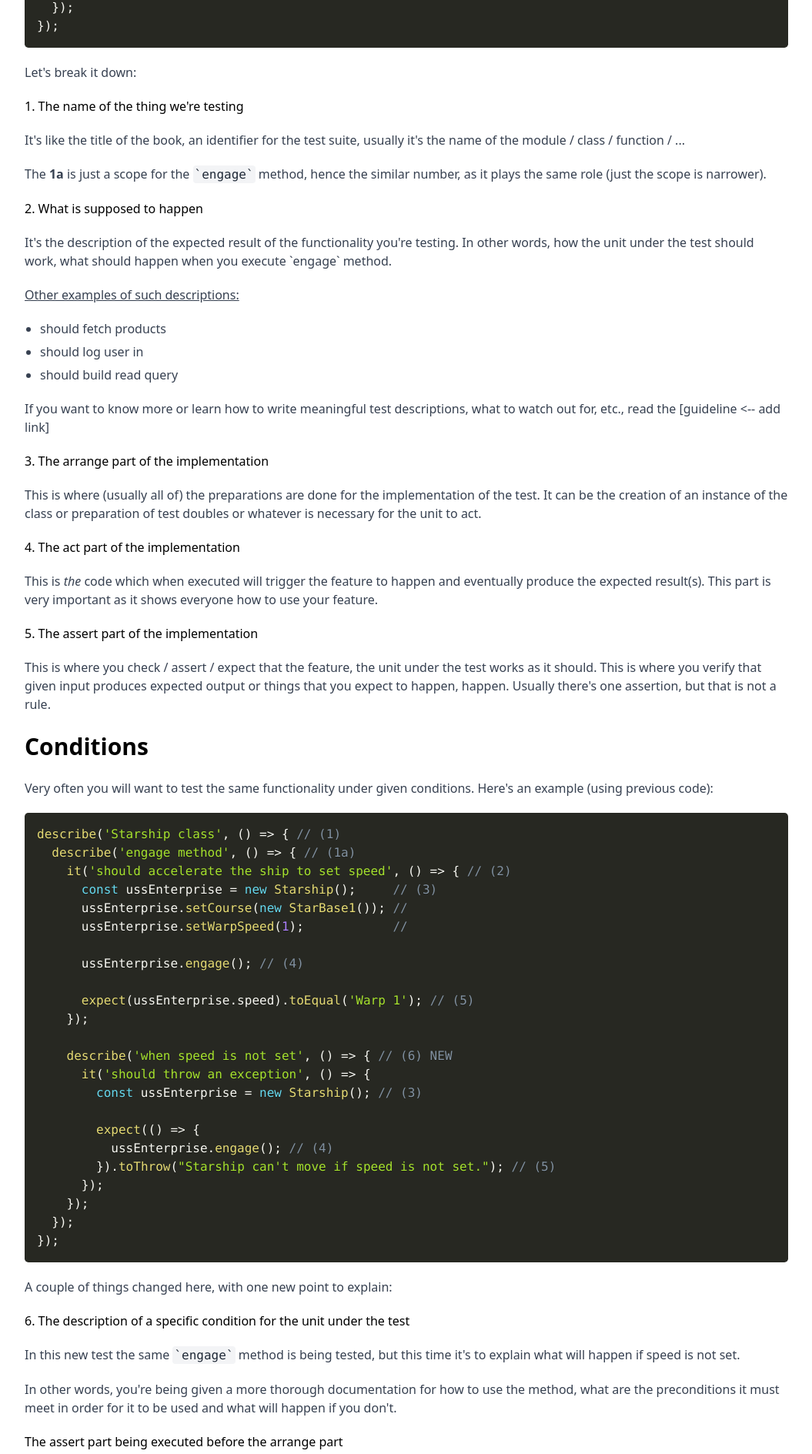
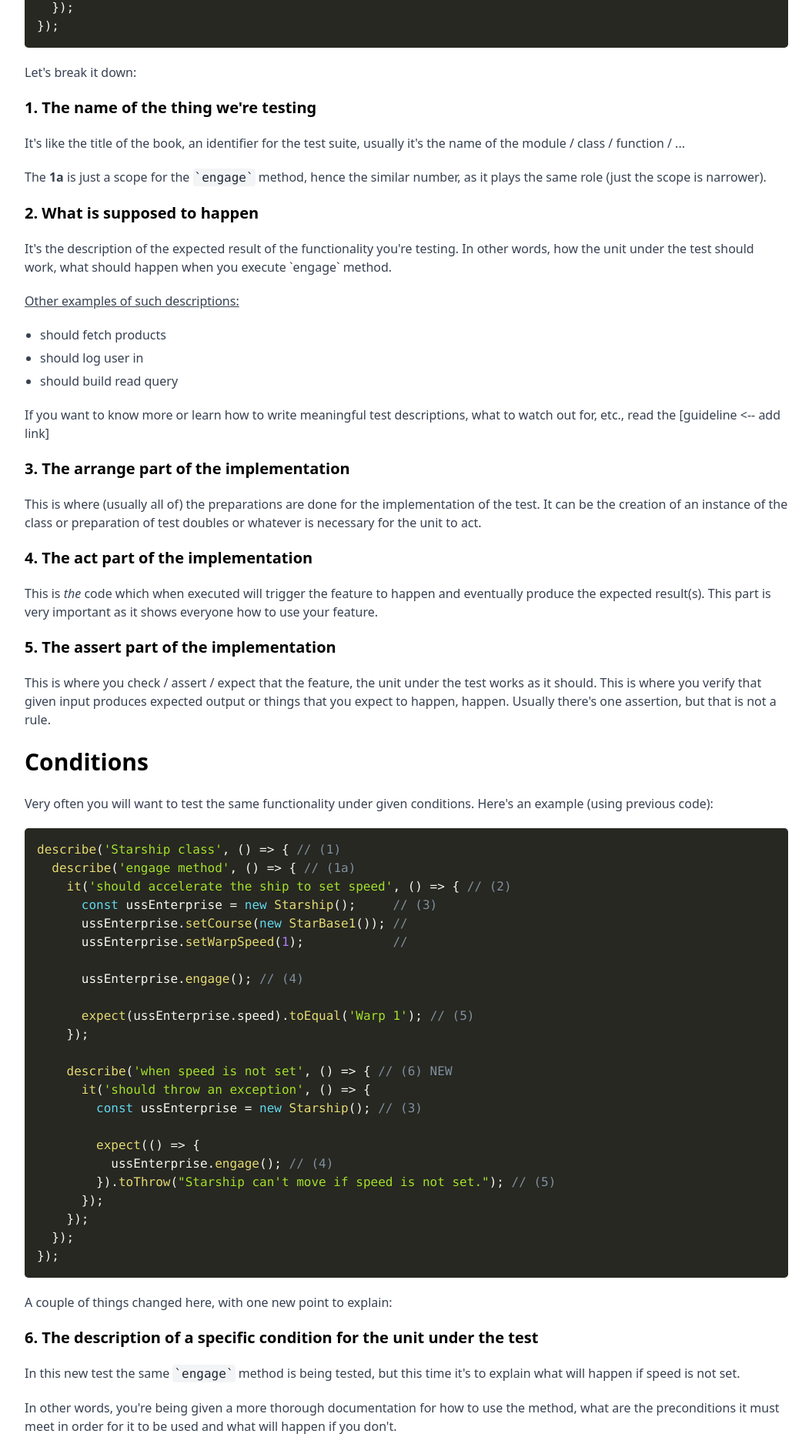
Before and after one commit to smolak/howtotest, a Next.js app: page /structure-of-a-test-suite-and-what-to-watch-out-for in a window 1280 px wide. Shown: the part 816-2705 px from the top of the page at 77% size, without its empty margins (112-1167 px from the left). Built offline with nearby package versions, Linux system fonts and the light colour scheme.

Commit message:
Add section-title and section-subtitle component's styles

```diff
--- a/pages/implementation-detail-in-tests-description.js
+++ b/pages/implementation-detail-in-tests-description.js
@@ -15,7 +15,7 @@ export default function ImplementationDetailInTestsDescription() {
             (Problems with) implementation detail in test's description
           </h1>
           <section>
-            <h3 className="text-3xl font-black leading-normal">Problematic test</h3>
+            <h3 className="section-title">Problematic test</h3>
             <p>
               Let's take a look at this small test suite for <code>omit</code> function:
             </p>
@@ -71,7 +71,7 @@ export default function ImplementationDetailInTestsDescription() {
           </section>
 
           <section>
-            <h3 className="text-3xl font-black leading-normal">Applying solution</h3>
+            <h3 className="section-title">Applying solution</h3>
 
             <p>
               First of all <code>`name`</code> is an implementation detail and should only serve as an example in, well,
@@ -227,7 +227,7 @@ export default function ImplementationDetailInTestsDescription() {
           </section>
 
           <section>
-            <h3 className="text-3xl font-black leading-normal">Summarizing:</h3>
+            <h3 className="section-title">Summarizing:</h3>
             <ul className="dos-and-donts">
               <li className="dont">Don't mention implementation detail in the description (test data can change).</li>
               <li className="do">Instead, write concise explanation what to expect (behaviour).</li>
--- a/pages/structure-of-a-test-suite-and-what-to-watch-out-for.js
+++ b/pages/structure-of-a-test-suite-and-what-to-watch-out-for.js
@@ -39,7 +39,7 @@ export default function ImplementationDetailInTestsDescription() {
                 </li>
               </ul>
             </aside>
-            <h3 className="text-3xl font-black leading-normal">Simple example</h3>
+            <h3 className="section-title">Simple example</h3>
             <Code>
               {`describe('Starship class', () => { // (1)
   describe('engage method', () => { // (1a)
@@ -56,7 +56,7 @@ export default function ImplementationDetailInTestsDescription() {
 });`}
             </Code>
             <p>Let's break it down:</p>
-            <h4>1. The name of the thing we're testing</h4>
+            <h4 className="section-subtitle">1. The name of the thing we're testing</h4>
             <p>
               It's like the title of the book, an identifier for the test suite, usually it's the name of the module /
               class / function / ...
@@ -66,7 +66,7 @@ export default function ImplementationDetailInTestsDescription() {
               it plays the same role (just the scope is narrower).
             </p>
 
-            <h4>2. What is supposed to happen</h4>
+            <h4 className="section-subtitle">2. What is supposed to happen</h4>
             <p>
               It's the description of the expected result of the functionality you're testing. In other words, how the
               unit under the test should work, what should happen when you execute `engage` method.
@@ -82,21 +82,21 @@ export default function ImplementationDetailInTestsDescription() {
               read the [guideline &lt;-- add link]
             </p>
 
-            <h4>3. The arrange part of the implementation</h4>
+            <h4 className="section-subtitle">3. The arrange part of the implementation</h4>
             <p>
               This is where (usually all of) the preparations are done for the implementation of the test. It can be the
               creation of an instance of the class or preparation of test doubles or whatever is necessary for the unit
               to act.
             </p>
 
-            <h4>4. The act part of the implementation</h4>
+            <h4 className="section-subtitle">4. The act part of the implementation</h4>
             <p>
               This is <span className="italic">the</span> code which when executed will trigger the feature to happen
               and eventually produce the expected result(s). This part is very important as it shows everyone how to use
               your feature.
             </p>
 
-            <h4>5. The assert part of the implementation</h4>
+            <h4 className="section-subtitle">5. The assert part of the implementation</h4>
             <p>
               This is where you check / assert / expect that the feature, the unit under the test works as it should.
               This is where you verify that given input produces expected output or things that you expect to happen,
@@ -104,7 +104,7 @@ export default function ImplementationDetailInTestsDescription() {
             </p>
           </section>
           <section>
-            <h3 className="text-3xl font-black leading-normal">Conditions</h3>
+            <h3 className="section-title">Conditions</h3>
             <p>
               Very often you will want to test the same functionality under given conditions. Here's an example (using
               previous code):
@@ -135,7 +135,7 @@ export default function ImplementationDetailInTestsDescription() {
 });`}
             </Code>
             <p>A couple of things changed here, with one new point to explain:</p>
-            <h4>6. The description of a specific condition for the unit under the test</h4>
+            <h4 className="section-subtitle">6. The description of a specific condition for the unit under the test</h4>
             <p>
               In this new test the same <code>`engage`</code> method is being tested, but this time it's to explain what
               will happen if speed is not set.
@@ -145,7 +145,7 @@ export default function ImplementationDetailInTestsDescription() {
               preconditions it must meet in order for it to be used and what will happen if you don't.
             </p>
 
-            <h4>The assert part being executed before the arrange part</h4>
+            <h4 className="section-subtitle">The assert part being executed before the arrange part</h4>
             <p>
               This is done due to how the test assertion library behaves with code that throws exceptions. Other
               assertion libraries can handle this differently, so don't mind this, it's just how it is supposed to be
@@ -178,7 +178,7 @@ export default function ImplementationDetailInTestsDescription() {
             </div>
           </section>
           <section>
-            <h3 className="text-3xl font-black leading-normal">Before/after, setup/teardown and alike</h3>
+            <h3 className="section-title">Before/after, setup/teardown and alike</h3>
             <p>
               They are called hooks are they're used to avoid repetitive preparations for each test in given scope.
               Let's take a look at a whole test suite example:
@@ -229,7 +229,7 @@ export default function ImplementationDetailInTestsDescription() {
   });
 });`}
             </Code>
-            <h4>
+            <h4 className="section-subtitle">
               7. <code>`let ussEnterprise`</code>
             </h4>
             <p>
@@ -248,7 +248,7 @@ export default function ImplementationDetailInTestsDescription() {
               Therefore use local variables / state very wisely and with caution. Avoid it if possible. I will show you
               how in just a moment.
             </p>
-            <h4>
+            <h4 className="section-subtitle">
               8. <code>`beforeEach`</code>
             </h4>
             <p>
@@ -290,7 +290,7 @@ export default function ImplementationDetailInTestsDescription() {
             </ul>
           </section>
           <section>
-            <h3 className="text-3xl font-black leading-normal">Things to watch out for</h3>
+            <h3 className="section-title">Things to watch out for</h3>
             <p>Let's have a look at the test suite again, this time without the comments:</p>
             <Code>
               {`describe('Starship class', () => {
@@ -352,7 +352,7 @@ export default function ImplementationDetailInTestsDescription() {
             </p>
           </section>
           <section>
-            <h3 className="text-3xl font-black leading-normal">Helper methods</h3>
+            <h3 className="section-title">Helper methods</h3>
             <p>I will begin from showing the code first:</p>
             <Code>
               {`function createAndPrepareStarship() {
@@ -452,7 +452,7 @@ function createAndPrepareStarship() {
             </ul>
           </section>
           <section>
-            <h3 className="text-3xl font-black leading-normal">Summarizing:</h3>
+            <h3 className="section-title">Summarizing:</h3>
             <ul className="dos-and-donts">
               <li className="do">Try keeping the arrange / act / assert in every test.</li>
               <li className="dont">Don't abstract at all or too early.</li>
--- a/styles/globals.css
+++ b/styles/globals.css
@@ -92,4 +92,12 @@
         @apply bg-red-700;
         content: '–';
     }
+
+    .section-title {
+        @apply text-3xl font-black leading-normal;
+    }
+
+    .section-subtitle {
+        @apply text-xl font-black;
+    }
 }
```
